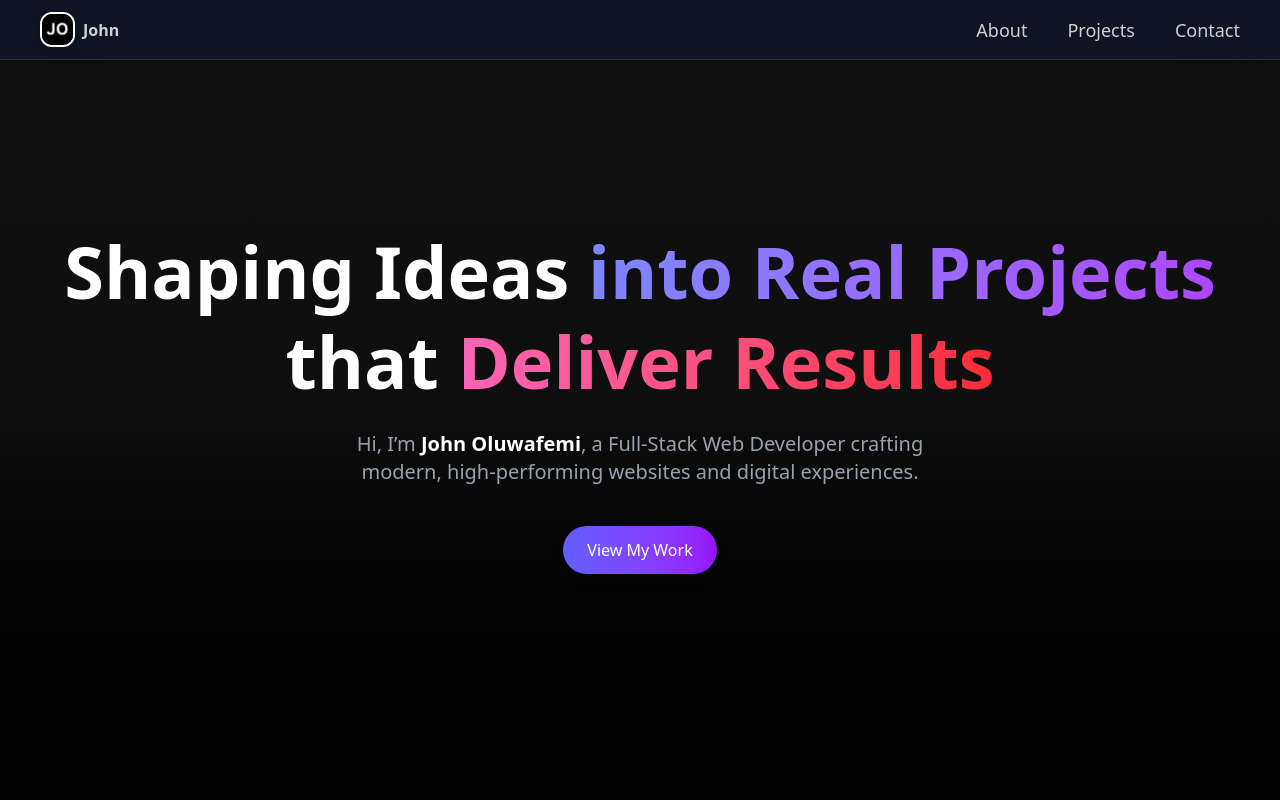
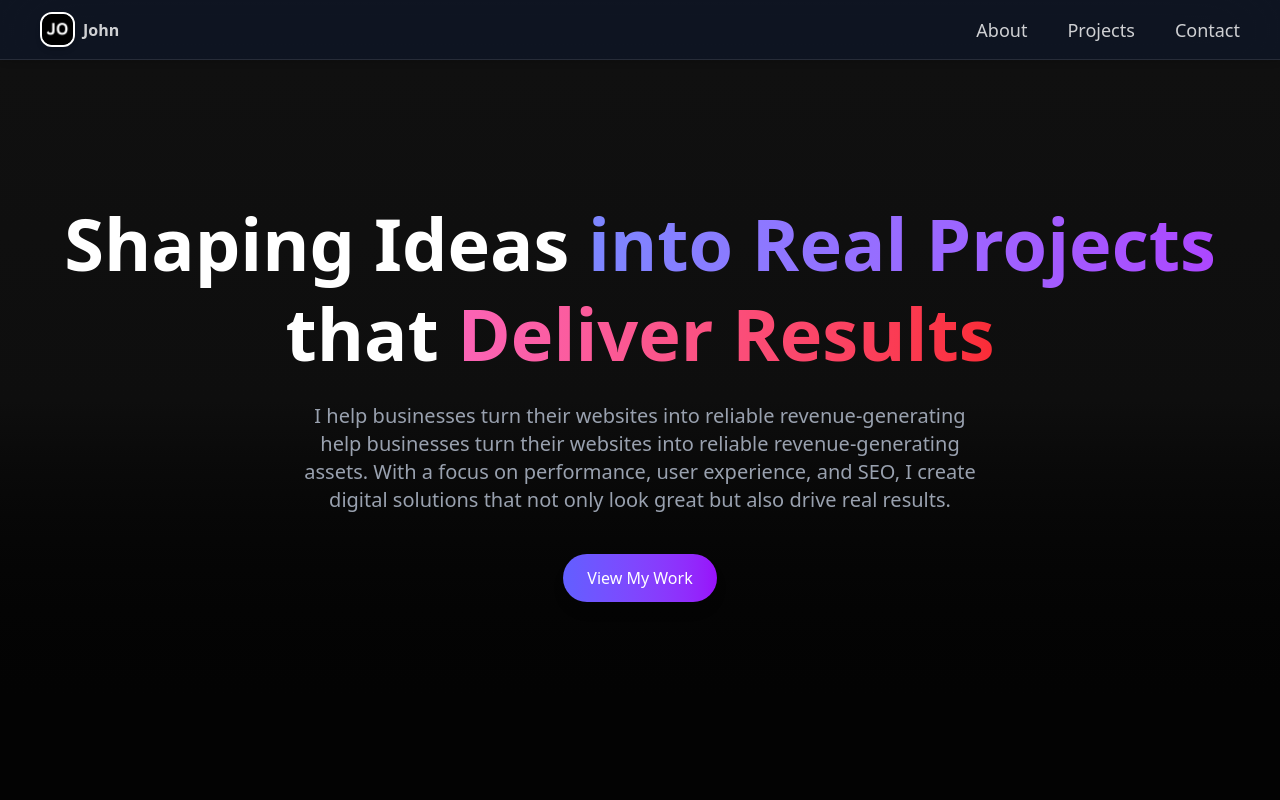
Before and after one commit to lamba01/port, a React (Vite) app: page / in a window 1280 px wide. Shown: the top 800 px of the page. Built offline with nearby package versions, Linux system fonts and the light colour scheme.

Commit message:
feat: update hero section text for improved clarity and impact; adjust max width for better layout

```diff
--- a/src/sections/hero.jsx
+++ b/src/sections/hero.jsx
@@ -51,12 +51,13 @@ function Hero({ scrollToProjects }) {
           initial={{ opacity: 0, y: 20 }}
           animate={{ opacity: 1, y: 0 }}
           transition={{ delay: 1.6, duration: 0.6 }}
-          className="mt-6 text-gray-400 text-base sm:text-lg md:text-xl max-w-xl mx-auto"
+          className="mt-6 text-gray-400 text-base sm:text-lg md:text-xl max-w-2xl mx-auto"
         >
-          Hi, I’m{" "}
-          <span className="text-white font-semibold">John Oluwafemi</span>, a
-          Full-Stack Web Developer crafting modern, high-performing websites and
-          digital experiences.
+          I help businesses turn their websites into reliable revenue-generating
+          help businesses turn their websites into reliable revenue-generating
+          assets. With a focus on performance, user experience, and SEO, I
+          create digital solutions that not only look great but also drive real
+          results.
         </motion.p>
 
         <motion.button
```
